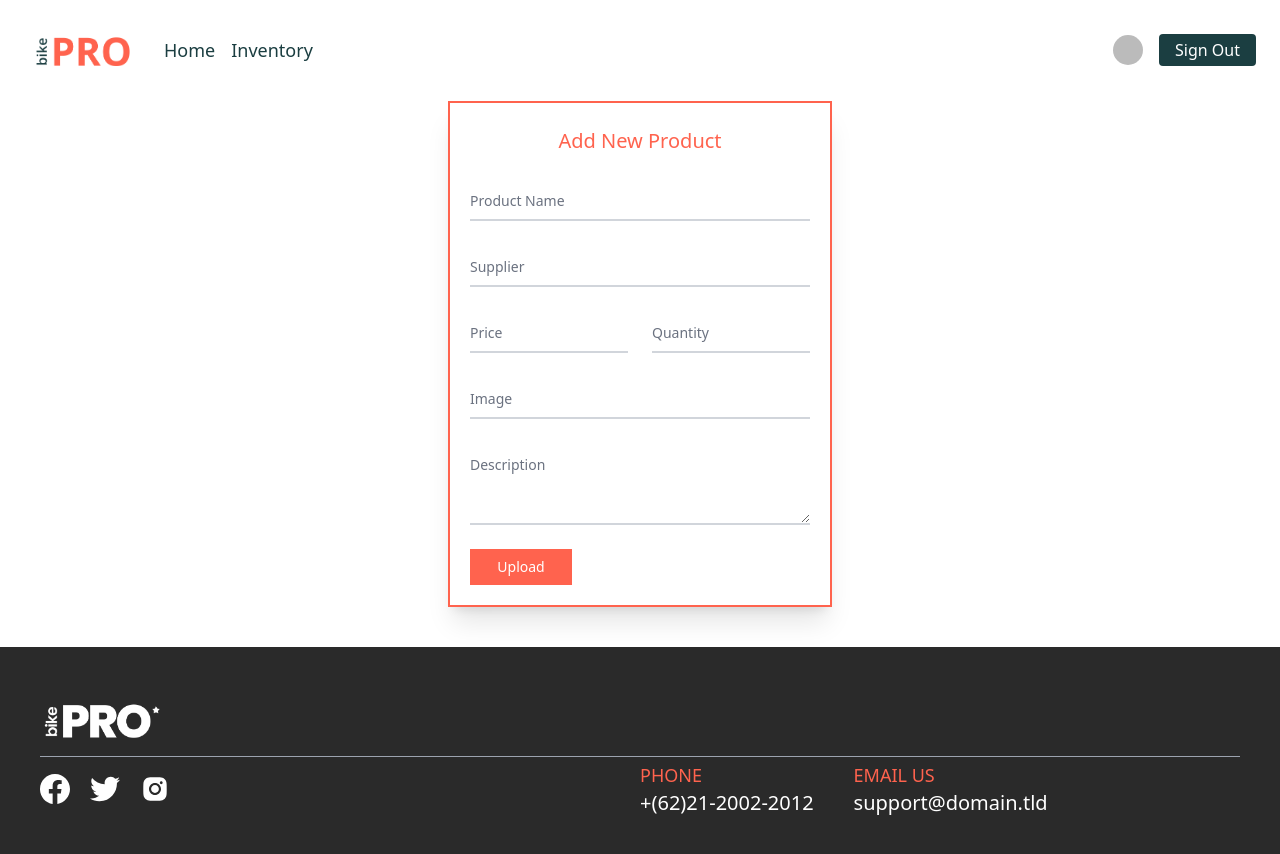
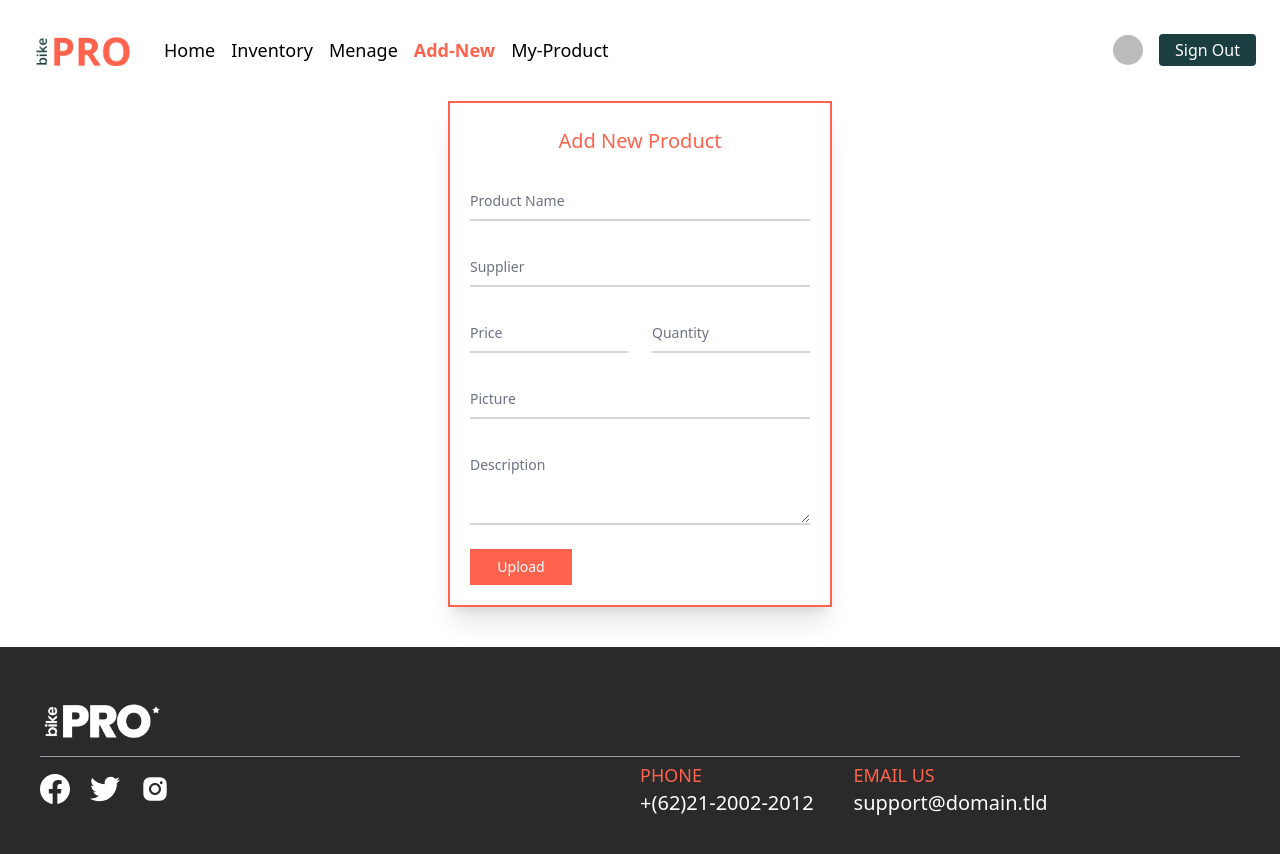
Before and after one commit to sabbir10s/bike-pro-client, a React (Create React App) app: page /addproduct in a window 1280 px wide. Shown: the top 854 px of the page. Built offline with nearby package versions, Linux system fonts and the light colour scheme; no server answers; sample sign-in values are in the browser's storage.

Commit message:
add new product done

```diff
--- a/package.json
+++ b/package.json
@@ -15,6 +15,7 @@
     "react-icons": "^4.3.1",
     "react-router-dom": "^6.3.0",
     "react-scripts": "5.0.1",
+    "react-toastify": "^9.0.0",
     "web-vitals": "^2.1.4"
   },
   "scripts": {
--- a/src/App.js
+++ b/src/App.js
@@ -5,6 +5,7 @@ import Home from './Pages/Home/Home/Home';
 import Inventory from './Pages/Inventory/Inventory/Inventory';
 import UpdateInventory from './Pages/Inventory/UpdateInventory/UpdateInventory';
 import MenageInventory from './Pages/MenageInventory/MenageInventory';
+import MyProduct from './Pages/MyProduct/MyProduct';
 import SignIn from './Pages/SignIn/SignIn/SignIn';
 import SignUp from './Pages/SignIn/SignUp/SignUp';
 import Footer from './Shared/Footer/Footer';
@@ -23,9 +24,15 @@ function App() {
         <Route path='/inventory/:productId' element={<PrivateRoute>
           <UpdateInventory />
         </PrivateRoute>} />
-
-        <Route path='/menageinventory' element={<MenageInventory />} />
-        <Route path='/addproduct' element={<AddProduct />} />
+        <Route path='/menageinventory' element={<PrivateRoute>
+          <MenageInventory />
+        </PrivateRoute>} />
+        <Route path='/addproduct' element={<PrivateRoute>
+          <AddProduct />
+        </PrivateRoute>} />
+        <Route path='/myproduct' element={<PrivateRoute>
+          <MyProduct />
+        </PrivateRoute>} />
         <Route path='/signin' element={<SignIn />} />
         <Route path='/signup' element={<SignUp />} />
         <Route path='*' element={<NotFond />} />
--- a/src/Pages/AddNewItem/AddProduct.js
+++ b/src/Pages/AddNewItem/AddProduct.js
@@ -1,4 +1,5 @@
 import React from 'react';
+import { ToastContainer, toast } from 'react-toastify';
 
 const AddProduct = () => {
     const handleUpload = event => {
@@ -7,12 +8,29 @@ const AddProduct = () => {
         const supplier = event.target.supplier.value;
         const price = event.target.price.value;
         const quantity = event.target.quantity.value;
-        const image = event.target.image.value;
+        const picture = event.target.picture.value;
         const description = event.target.description.value;
+        const product = { product_name, supplier, price, quantity, picture, description };
+
+        const url = "http://localhost:5000/product"
+
+        fetch(url, {
+            method: 'POST',
+            headers: {
+                'Content-type': 'application/json; charset=UTF-8',
+            },
+            body: JSON.stringify(product),
+        })
+            .then((response) => response.json())
+            .then((data) => {
+                event.target.reset();
+                toast('Product Upload Successful');
+            });
+
     }
     return (
         <div className='mx-auto w-[30%] border-2 border-[#ff634e] p-5 shadow-xl'>
-            <form>
+            <form onSubmit={handleUpload}>
                 <h1 className='text-xl py-1 mb-5 text-center text-[#ff634e]'>Add New Product</h1>
                 <div className="relative z-0 w-full mb-6 group">
                     <input type="text" name="product_name" id='product_name' className="block py-2.5 px-0 w-full text-sm text-gray-900 bg-transparent border-0 border-b-2 border-gray-300 appearance-none dark:text-white dark:border-gray-600 dark:focus:border-[#ff634e] focus:outline-none focus:ring-0 focus:border-[#ff634e] peer" placeholder='  ' required />
@@ -34,17 +52,17 @@ const AddProduct = () => {
                     </div>
                 </div>
                 <div className="relative z-0 w-full mb-6 group">
-                    <input type="text" name="image" id='image' className="block py-2.5 px-0 w-full text-sm text-gray-900 bg-transparent border-0 border-b-2 border-gray-300 appearance-none dark:text-white dark:border-gray-600 dark:focus:border-[#ff634e] focus:outline-none focus:ring-0 focus:border-[#ff634e] peer" placeholder='  ' required />
-                    <label for="image" className="peer-focus:font-medium absolute text-sm text-gray-500 dark:text-gray-400 duration-300 transform -translate-y-6 scale-75 top-3 -z-10 origin-[0] peer-focus:left-0 peer-focus:text-[#ff634e] peer-focus:dark:text-[#ff634e] peer-placeholder-shown:scale-100 peer-placeholder-shown:translate-y-0 peer-focus:scale-75 peer-focus:-translate-y-6">Image</label>
+                    <input type="text" name="picture" id='picture' className="block py-2.5 px-0 w-full text-sm text-gray-900 bg-transparent border-0 border-b-2 border-gray-300 appearance-none dark:text-white dark:border-gray-600 dark:focus:border-[#ff634e] focus:outline-none focus:ring-0 focus:border-[#ff634e] peer" placeholder='  ' required />
+                    <label for="picture" className="peer-focus:font-medium absolute text-sm text-gray-500 dark:text-gray-400 duration-300 transform -translate-y-6 scale-75 top-3 -z-10 origin-[0] peer-focus:left-0 peer-focus:text-[#ff634e] peer-focus:dark:text-[#ff634e] peer-placeholder-shown:scale-100 peer-placeholder-shown:translate-y-0 peer-focus:scale-75 peer-focus:-translate-y-6">Picture</label>
                 </div>
 
                 <div className="relative z-0 w-full mb-6 group">
                     <textarea rows="3" type="text" name="description" id="description" className="block py-2.5 px-0 w-full text-sm text-gray-900 bg-transparent border-0 border-b-2 border-gray-300 appearance-none dark:text-white dark:border-gray-600 dark:focus:border-[#ff634e] focus:outline-none focus:ring-0 focus:border-[#ff634e] peer" placeholder='  ' required />
                     <label for="description" className="peer-focus:font-medium absolute text-sm text-gray-500 dark:text-gray-400 duration-300 transform -translate-y-6 scale-75 top-3 -z-10 origin-[0] peer-focus:left-0 peer-focus:text-[#ff634e] peer-focus:dark:text-[#ff634e] peer-placeholder-shown:scale-100 peer-placeholder-shown:translate-y-0 peer-focus:scale-75 peer-focus:-translate-y-6">Description</label>
                 </div>
-                <button type="submit" className="text-white bg-[#ff634e] hover:bg-[#1b3e41] focus:ring-4 focus:outline-none focus:ring-blue-300 font-medium text-sm sm:w-auto px-5 py-2 lg:w-[30%] text-center">Upload</button>
+                <input type="submit" className="text-white bg-[#ff634e] hover:bg-[#1b3e41] focus:ring-4 focus:outline-none focus:ring-blue-300 font-medium text-sm sm:w-auto px-5 py-2 lg:w-[30%] text-center" value="Upload" />
+                <ToastContainer />
             </form>
-
         </div>
     );
 };
--- /dev/null
+++ b/src/Pages/MyProduct/MyProduct.js
@@ -0,0 +1,11 @@
+import React from 'react';
+
+const MyProduct = () => {
+    return (
+        <div>
+            <p className='text-2xl text-center'>My Product</p>
+        </div>
+    );
+};
+
+export default MyProduct;
--- /dev/null
+++ b/src/Shared/CustomLink/CustomLink.js
@@ -0,0 +1,21 @@
+import React from 'react';
+import { Link, useMatch, useResolvedPath } from 'react-router-dom';
+
+function CustomLink({ children, to, ...props }) {
+    let resolved = useResolvedPath(to);
+    let match = useMatch({ path: resolved.pathname, end: true });
+
+    return (
+        <div>
+            <Link
+                style={{ color: match ? "#ff634e" : "black", fontWeight: match ? "bold" : "normal" }}
+                to={to}
+                {...props}
+            >
+                {children}
+            </Link>
+        </div>
+    );
+}
+
+export default CustomLink;
--- a/src/Shared/Navbar/Navbar.js
+++ b/src/Shared/Navbar/Navbar.js
@@ -5,10 +5,10 @@ import auth from '../../firebase.init';
 import logo from "../../image/main logo.png";
 import { signOut } from 'firebase/auth';
 import { HiUserCircle } from 'react-icons/hi';
+import CustomLink from '../CustomLink/CustomLink';
 
 const Navbar = () => {
     const [user] = useAuthState(auth);
-    console.log(user);
     return (
         <nav className="flex items-center justify-between flex-wrap bg-white p-6">
             <div className="flex items-center flex-shrink-0 px-2 mr-6">
@@ -24,11 +24,23 @@ const Navbar = () => {
             {/* ========================*/}
 
             <div className="w-full block flex-grow lg:flex lg:items-center lg:w-auto">
-                <div className="text-sm lg:flex-grow">
+                <div className="text-sm lg:flex-grow lg:flex lg:items-center ">
 
-                    <Link to="/home" className="block mt-4 font-medium lg:inline-block lg:mt-0 text-[#1b3e41] hover:text-[#ff634e] text-lg mr-4"> Home</Link>
+                    <CustomLink to="/home" className="block mt-4 font-medium lg:inline-block lg:mt-0 text-[#1b3e41] hover:text-[#ff634e] text-lg mr-4"> Home</CustomLink>
 
-                    <Link to="/inventory" className="block mt-4 font-medium lg:inline-block lg:mt-0 text-[#1b3e41] hover:text-[#ff634e] text-lg mr-4">Inventory</Link>
+                    <CustomLink to="/inventory" className="block mt-4 font-medium lg:inline-block lg:mt-0 text-[#1b3e41] hover:text-[#ff634e] text-lg mr-4">Inventory</CustomLink>
+
+                    {
+                        user ?
+                            <>
+                                <CustomLink to="/menageinventory" className="block mt-4 font-medium lg:inline-block lg:mt-0 text-[#1b3e41] hover:text-[#ff634e] text-lg mr-4">Menage</CustomLink>
+
+                                <CustomLink to="/addproduct" className="block mt-4 font-medium lg:inline-block lg:mt-0 text-[#1b3e41] hover:text-[#ff634e] text-lg mr-4">Add-New</CustomLink>
+
+                                <CustomLink to="/myproduct" className="block mt-4 font-medium lg:inline-block lg:mt-0 text-[#1b3e41] hover:text-[#ff634e] text-lg mr-4">My-Product</CustomLink>
+                            </>
+                            : ""
+                    }
 
                 </div>
                 <div>
```
Also changed, not shown: 1 other file (tests, documents, lock files or other folders).
